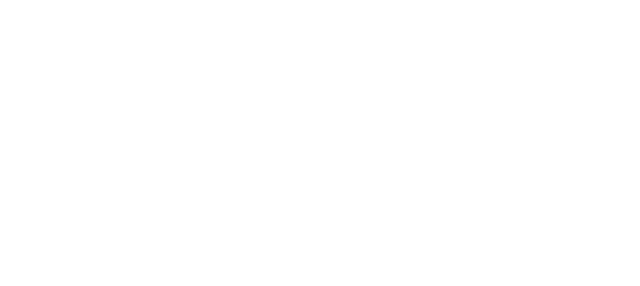
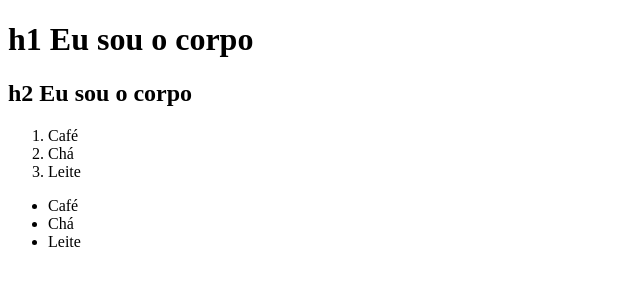
Before and after one commit to AmandaGF/curriculo_agf, a plain HTML site: page index.html in a window 1280 px wide. Shown: the whole page, without its empty margins (0-640 px from the left). Drawn offline with Linux system fonts and the light colour scheme.

Commit message:
Currículo

```diff
--- a/index.html
+++ b/index.html
@@ -10,6 +10,19 @@
 
 </head>
 <body>
-
+    <h1> h1 Eu sou o corpo </h1>
+    <h2> h2 Eu sou o corpo </h2>
+    <!-- Lista ordenada: ol -->
+    <ol>
+        <li>Café</li>
+        <li>Chá</li>
+        <li>Leite</li>
+    </ol>
+    <!-- Lista nnão ordenada-->
+    <ul>
+        <li>Café</li>
+        <li>Chá</li>
+        <li>Leite</li>
+    </ul>
 </body>
 </html>
```
